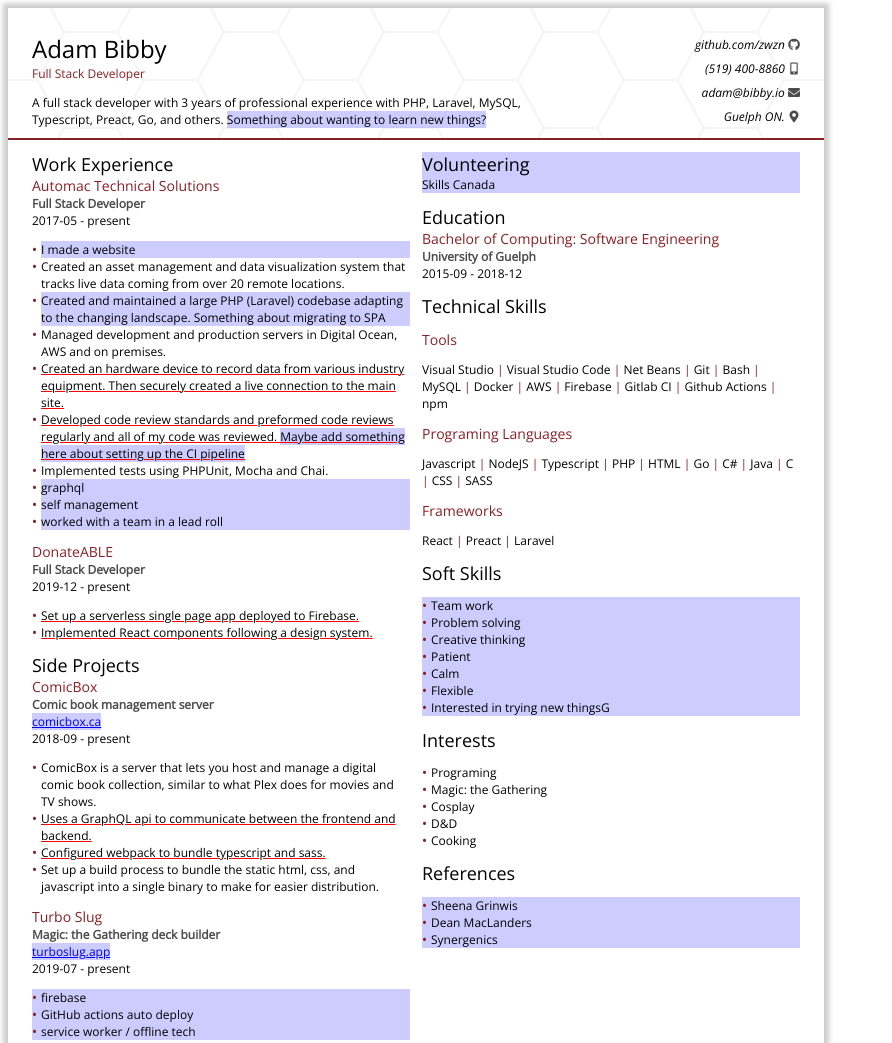
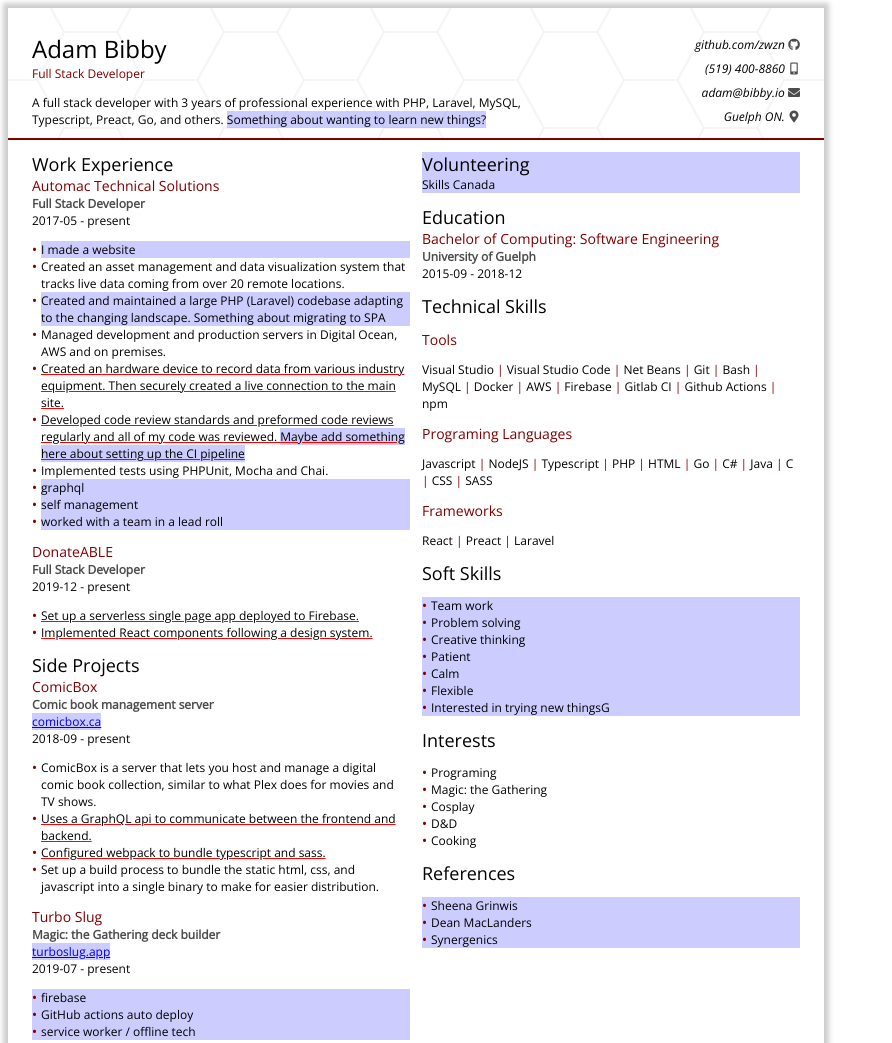
Before and after one commit to abibby/resume, a plain HTML site: page index.html in a window 1280 px wide. Shown: the top 1043 px of the page, without its empty margins (0-892 px from the left). Drawn offline with nearby package versions, Linux system fonts and the light colour scheme; files that its build step writes are made by us from their sources.

Commit message:
changed accent colour

```diff
--- a/main.scss
+++ b/main.scss
@@ -1,5 +1,5 @@
 $color: black;
-$accent: #8a2027;
+$accent: #7f0000;
 
 
 :root {
```
